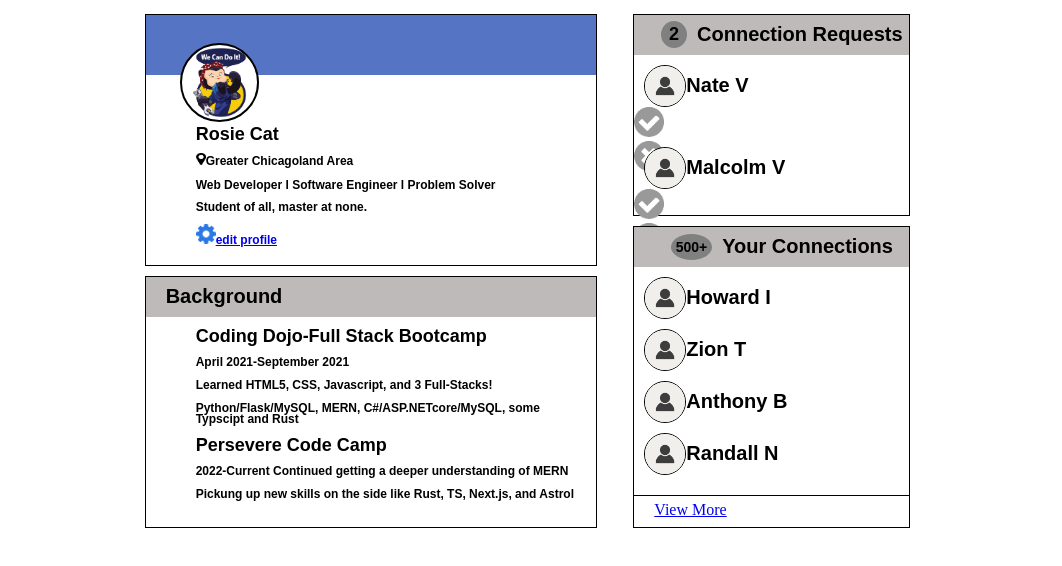
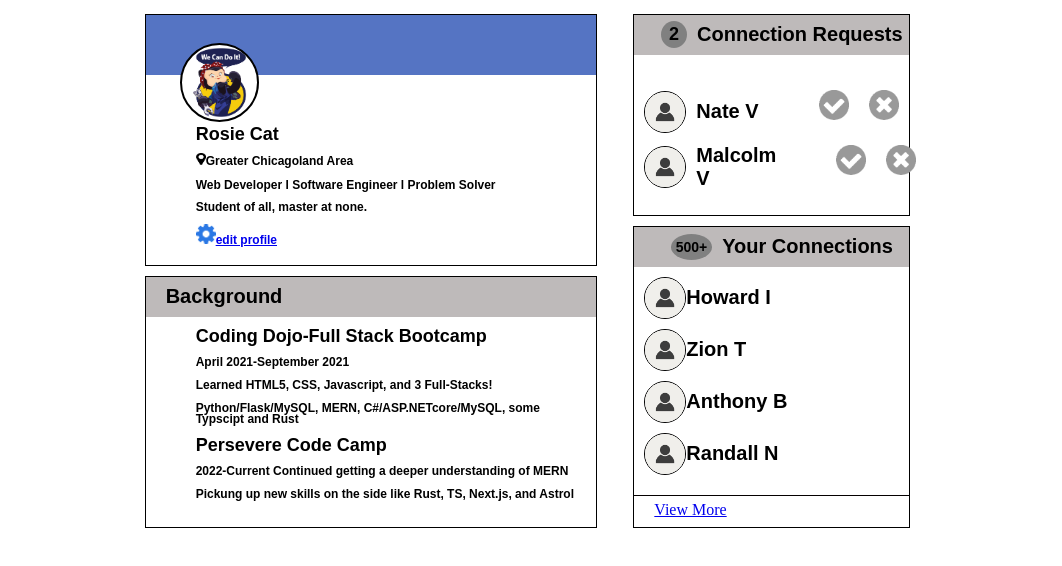
Before and after one commit to Zemarvelous-Osman/profilepage, a plain HTML site: page index.html in a window 1280 px wide. Shown: the part 72-638 px from the top of the page, without its empty margins (0-1062 px from the left). Drawn offline with Linux system fonts and the light colour scheme.

Commit message:
secondcommit

```diff
--- a/index.html
+++ b/index.html
@@ -39,12 +39,20 @@
                 <div class="requestsheader"><span class="number2">2</span>Connection Requests</div>
 
                 <div class="requestlist">
-
-
-                    <div class="name"><img class="profileicon" src="/icons/profile-icon.jpg">Nate V</div><div class="icon"><img src="icons/accept-circle.png" class="icon"><img class="icon" src="/icons/close-circle.png"></div>
-
-                    <div class="name"><img class="profileicon" src="/icons/profile-icon.jpg">Malcolm V</div><div class="icon"><img src="icons/accept-circle.png" class="icon"><img class="icon" src="/icons/close-circle.png"></div>
-
+                    <div class="list">
+                        <div class="name"><img class="profileicon" src="/icons/profile-icon.jpg"></div>
+                        <div class='name'>Nate V</div>
+                    <div class="icons"></div>
+                        <div><img class='icon' src="icons/accept-circle.png"></div>
+                        <div><img class='icon' src="icons/close-circle.png"></div>
+                    </div>
+                    <div class="list">
+                        <div class="name"><img class="profileicon" src="/icons/profile-icon.jpg"></div>
+                        <div class='name'>Malcolm V</div>
+                    <div class="icons"></div>
+                        <div><img class='icon' src="icons/accept-circle.png"></div>
+                        <div><img class='icon' src="icons/close-circle.png"></div>
+                    </div>
 
                 </div>
 
--- a/styles.css
+++ b/styles.css
@@ -173,11 +173,9 @@ p{
     margin-left: -60px;
     display: flex;
     flex-wrap: wrap;
-    flex-direction: co;
-
-    /* justify-content: space-evenly; */
 
 }
+
 .requestsheader {
     width: 255px;
     height: 40px;
@@ -189,6 +187,17 @@ p{
     padding-left: 20px;
     font-family: sans-serif;
     font-weight:bold;
+}
+
+.list{
+display: flex;
+
+}
+
+.icons{
+   display: flex;
+
+
 }
 
 .number2{
@@ -216,15 +225,21 @@ p{
 .icon{
     width: 30px;
     height: 30px;
-    justify-content: flex-end;
+    padding: 10px;
+}
+
+.icons{
+   padding-right: 50px;
+   justify-content:  ;
+
+
+}
+.list{
+    display: flex;
+    align-items: center;
 
 }
 
-
-.requestlist{
-    justify-content: column;
-
-}
 
 .connections{
     border: 1px black solid;
```
